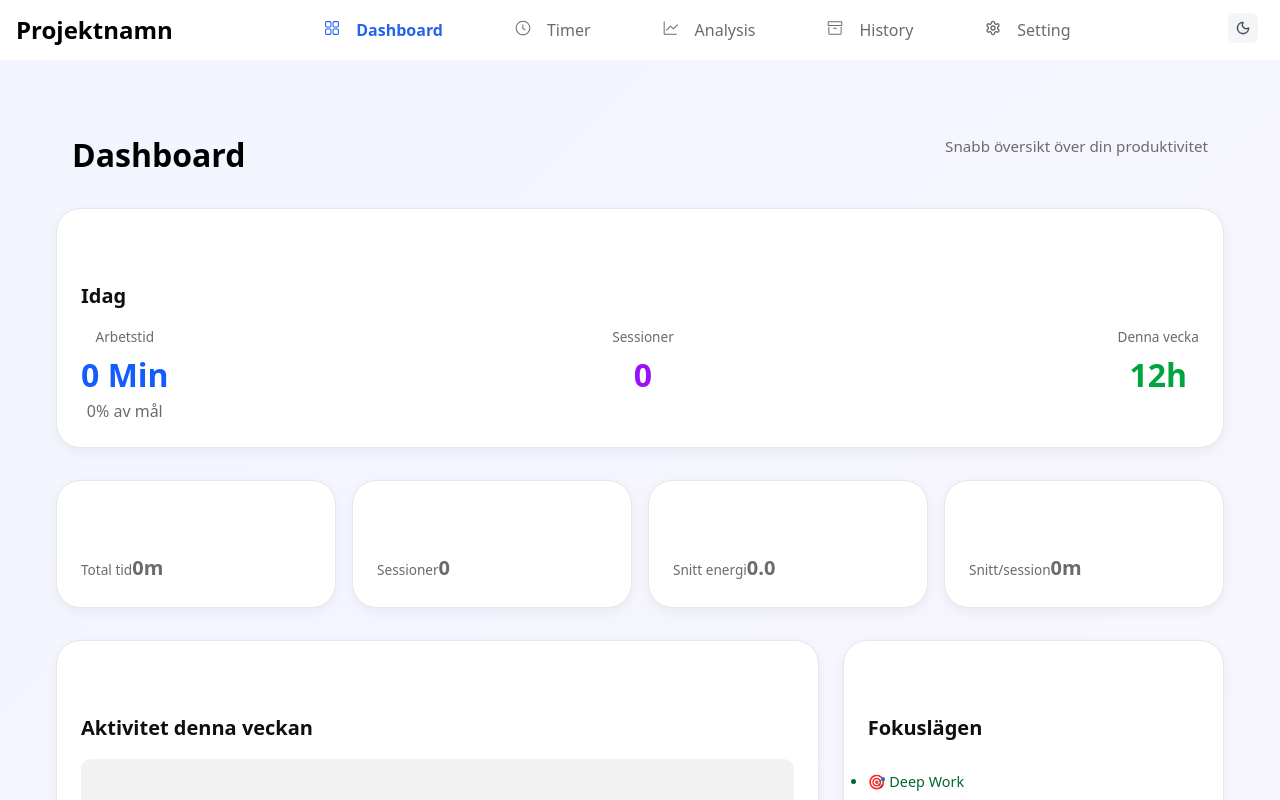
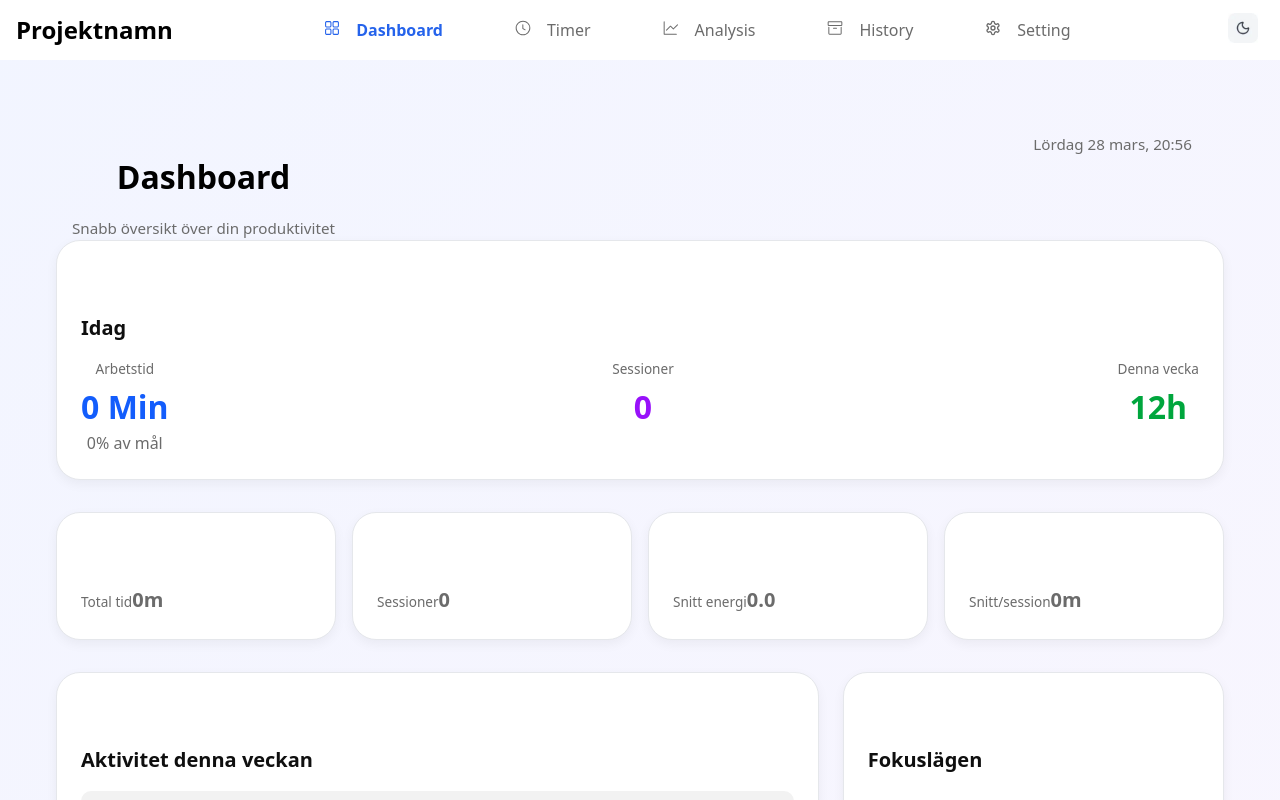
Before and after one commit to NM-Codes/prod-system, a React (Vite) app in the folder my-react-project/: page / in a window 1280 px wide. Built offline with nearby package versions, Linux system fonts and the light colour scheme.

Commit message:
I changed 12hour-24hour functions in dashboard and worksession pages.

```diff
--- a/my-react-project/src/Components/Dashboard/Dashboard.css
+++ b/my-react-project/src/Components/Dashboard/Dashboard.css
@@ -198,3 +198,21 @@
   }
 
 }
+
+/* Time Format */
+.dashboard-header {
+  display: flex;
+  justify-content: space-between; /* Pushes title left and date right */
+  align-items: flex-start;
+  margin-bottom: 2rem;
+}
+
+.current-date-text {
+  font-size: 0.95rem;
+  color: var(--color-text-muted);
+  font-weight: 500;
+  background: var(--color-card-bg); /* Optional: put it in a subtle pill shape */
+  padding: 8px 16px;
+  border-radius: 20px;
+  border: 1px solid var(--color-border);
+}
--- a/my-react-project/src/Components/Dashboard/Dashboard.jsx
+++ b/my-react-project/src/Components/Dashboard/Dashboard.jsx
@@ -1,14 +1,56 @@
 import "./Dashboard.css"
 import Card from "../Cards/Cards"
+import { useSettings } from "../../Contexts/SettingsContext.jsx";
+
+
 
 function Dashboard({ totalMinutes, goal, progress, sessionCount, averageEnergy }) {
+  const { timeFormat } = useSettings();
+
+  //toggle 12-hours and 24-hours and shows in the dashboard
+  const getFormattedDateTime = () => {
+  const now = new Date();
+  const datePart = now.toLocaleDateString('sv-SE', {
+    weekday: 'long',
+    day: 'numeric',
+    month: 'long'
+  });
+
+  let timePart = now.toLocaleTimeString('sv-SE', {
+    hour: '2-digit',
+    minute: '2-digit',
+    hour12: false
+  });
+
+  if (timeFormat === '12h') {
+    const hours24 = now.getHours();
+    const minutes = now.getMinutes().toString().padStart(2, '0');
+
+    const period = hours24 < 12 ? 'FM' : 'EM';
+
+    let hours12 = hours24 % 12;
+    hours12 = hours12 ? hours12 : 12;
+
+    timePart = `${hours12}:${minutes} ${period}`;
+  }
+
+  return `${datePart.charAt(0).toUpperCase() + datePart.slice(1)}, ${timePart}`;
+};
+
+
   return (
     <div className="dashboard">
 
       {/* HEADER */}
       <header className="dashboard-header">
+        <div className="header-left">
           <h1>Dashboard</h1>
           <p>Snabb översikt över din produktivitet</p>
+        </div>
+        {/* 3. Display the formatted date/time */}
+        <div className="header-date">
+          <span className="current-date-text">{getFormattedDateTime()}</span>
+        </div>
       </header>
 
 
--- a/my-react-project/src/Components/WorkSession/WorkSession.css
+++ b/my-react-project/src/Components/WorkSession/WorkSession.css
@@ -361,3 +361,32 @@
     text-align: center;
   }
 }
+
+/* Format time */
+
+.session-time-status {
+  display: flex;
+  justify-content: space-around;
+  padding: 15px;
+  background: var(--color-card-inner-bg); /* Use your existing variable */
+  border-radius: 12px;
+  margin-bottom: 20px;
+  border: 1px solid var(--color-border);
+}
+
+.time-block {
+  display: flex;
+  flex-direction: column;
+  align-items: center;
+}
+
+.time-block span {
+  font-size: 0.8rem;
+  color: var(--color-text-muted);
+  text-transform: uppercase;
+}
+
+.time-block strong {
+  font-size: 1.2rem;
+  color: var(--color-text-main);
+}
--- a/my-react-project/src/Components/WorkSession/WorkSession.jsx
+++ b/my-react-project/src/Components/WorkSession/WorkSession.jsx
@@ -25,8 +25,8 @@
 
 
   // Access the timeFormat
-  const {timeFormat} = useSettings();
-  const {energyLogging} = useSettings();
+  const { timeFormat } = useSettings();
+  const { energyLogging } = useSettings();
 
   // Initieras från Timer om data finns
   const [date, setDate] = useState(initialSession?.date ?? "");
@@ -35,21 +35,17 @@
 
 
   //toggle 12-hours and 24-hours
-  const formatDisplay = (timeStr) => {
-    if (!timeStr) return "--:--";
-    try {
-      const [hours, minutes] = timeStr.split(':');
-      const d = new Date();
-      d.setHours(parseInt(hours, 10));
-      d.setMinutes(parseInt(minutes, 10));
-      d.setSeconds(0);
-      return d.toLocaleTimeString('sv-SE', {
-        hour: '2-digit',
-        minute: '2-digit',
-        hour12: timeFormat === '12h'
-      });
-    } catch (e) {
-      return timeStr; // Fallback if string is messy
+  const formatDisplay = (timeInput) => {
+    if (!timeInput) return "--:--";
+    const date = new Date(timeInput);
+    if (timeFormat === '24h') {
+    return date.toLocaleTimeString('sv-SE', { hour: '2-digit', minute: '2-digit' });
+  } else {
+    const h = date.getHours();
+    const m = date.getMinutes().toString().padStart(2, '0');
+    const period = h < 12 ? 'FM' : 'EM';
+    const displayH = h % 12 || 12;
+    return `${displayH}:${m} ${period}`;
   }
 };
 
@@ -75,10 +71,10 @@
 
 
   const [focusOptions, setFocusOptions] = useState([
-    { label: 'Deep Work', emoji: '🎯', minutes: 90, color:'#FF9B49' },
-    { label: 'Möte', emoji: '👥', minutes: 30, color:'#2A7FFF' },
-    { label: 'Paus', emoji: '☕', minutes: 15, color:'#6DD18C' },
-    { label: 'Övrigt', emoji: '📝', minutes: 60,color:'#9096A3'},
+    { label: 'Deep Work', emoji: '🎯', minutes: 90, color: '#FF9B49' },
+    { label: 'Möte', emoji: '👥', minutes: 30, color: '#2A7FFF' },
+    { label: 'Paus', emoji: '☕', minutes: 15, color: '#6DD18C' },
+    { label: 'Övrigt', emoji: '📝', minutes: 60, color: '#9096A3' },
   ]);
 
   // När SettingsTimer sparar alla kort
@@ -140,7 +136,7 @@
 
 
   //difference between two time strings
-  const calculateMinutes = (start , end) =>{
+  const calculateMinutes = (start, end) => {
     if (!start || !end) return 0;
     const startPair = start.split(':').map(Number);
     const endPair = end.split(':').map(Number);
@@ -164,9 +160,9 @@
 
   //Data manager for energy logs, only used if energy logging is enabled in settings
   const handleSaveSession = (newSession) => {
-  const existingSessions = JSON.parse(localStorage.getItem("workSessions") || "[]");
+    const existingSessions = JSON.parse(localStorage.getItem("sessions") || "[]");
     const updatedSessions = [...existingSessions, newSession];
-    localStorage.setItem("workSessions", JSON.stringify(updatedSessions));
+    localStorage.setItem("sessions", JSON.stringify(updatedSessions));
   };
 
 
@@ -235,6 +231,18 @@
 
           {/* Card 3: Timer + formulär */}
           <Card className="card-wrapper timer">
+            {/* NEW: Time Status Bar */}
+            <div className="session-time-status">
+              <div className="time-block">
+                <span>Startar:</span>
+                <strong>{formatDisplay(startTime || new Date())}</strong>
+              </div>
+              {/* <div className="time-block">
+                <span>Slutar:</span>
+                <strong>{endTime ? formatDisplay(endTime) : "--:--"}</strong>
+              </div> */}
+            </div>
+
             <Timer
               focusMinutes={focusMinutes}
               onStart={() => setIsTimerRunning(true)}
--- a/my-react-project/src/Contexts/SettingsContext.jsx
+++ b/my-react-project/src/Contexts/SettingsContext.jsx
@@ -58,7 +58,6 @@
     localStorage.setItem("dailyGoal", JSON.stringify(dailyGoal));
     localStorage.setItem("energyLogging", JSON.stringify(energyLogging));
     localStorage.setItem("autoSave", JSON.stringify(autoSave));
-    localStorage.setItem("sessions", JSON.stringify(sessions));
     if (autoSave) {
       const settingsObj = {
         timeFormat,
```
Lines whose indentation alone changed are shown as unchanged.
